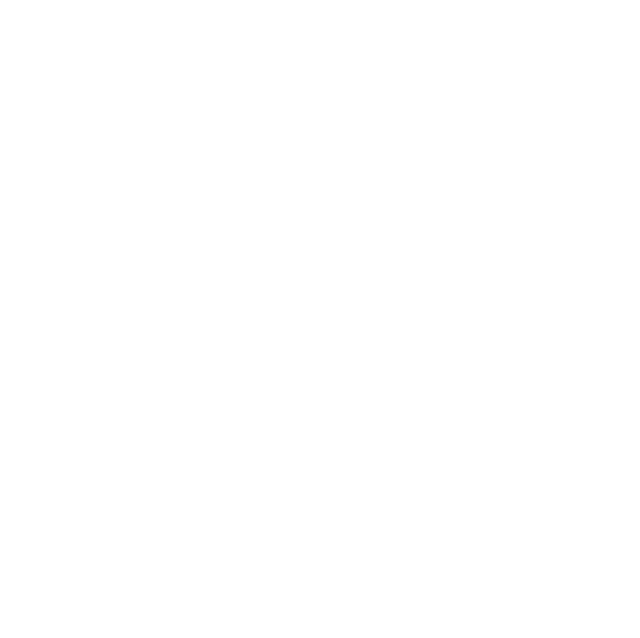
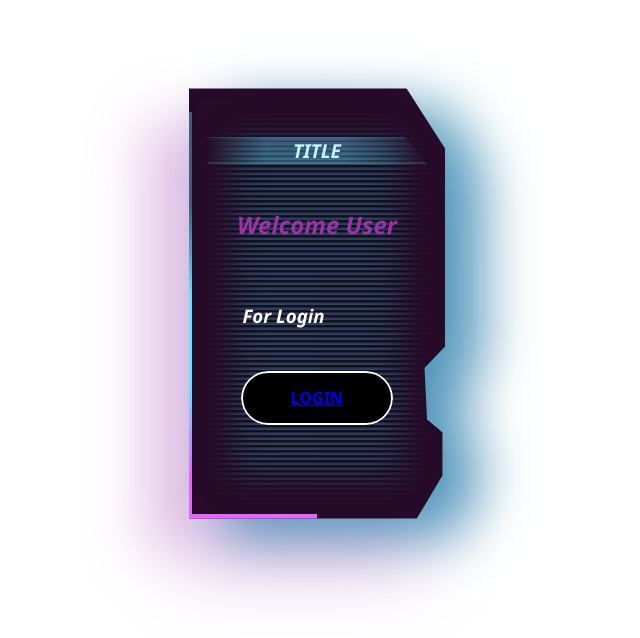
Before and after one commit to Muhammad-Ehsan-03/Ehsan-SECOND-PROJECT, a plain HTML site: page main.html in a window 1280 px wide. Shown: the whole page, without its empty margins (323-963 px from the left). Drawn offline with Linux system fonts and the light colour scheme.

Commit message:
Add front page

```diff
--- a/main.css
+++ b/main.css
@@ -0,0 +1,429 @@
+.container {
+  font-family: "Segoe UI", Tahoma, Geneva, Verdana, sans-serif;
+  font-style: italic;
+  font-weight: bold;
+  display: flex;
+  margin: auto;
+  aspect-ratio: 16/9;
+  align-items: center;
+  justify-items: center;
+  justify-content: center;
+  flex-wrap: wrap;
+  flex-direction: column;
+  gap: 1em;
+  margin-top: -60px;
+}
+
+.card-container {
+  filter: drop-shadow(46px 36px 24px #4090b5)
+    drop-shadow(-55px -40px 25px #9e30a9);
+  animation: blinkShadowsFilter 8s ease-in infinite;
+}
+
+.card-content {
+  display: grid;
+  align-content: center;
+  justify-items: center;
+  align-items: center;
+  text-align: center;
+  padding: 1em;
+  grid-template-rows: 0.1fr 0.7fr 0.25fr;
+  background-color: hsl(296, 59%, 10%);
+  width: 14em;
+
+  aspect-ratio: 9/16;
+  -webkit-clip-path: polygon(
+    0 0,
+    85% 0,
+    100% 14%,
+    100% 60%,
+    92% 65%,
+    93% 77%,
+    99% 80%,
+    99% 90%,
+    89% 100%,
+    0 100%
+  );
+  clip-path: polygon(
+    0 0,
+    85% 0,
+    100% 14%,
+    100% 60%,
+    92% 65%,
+    93% 77%,
+    99% 80%,
+    99% 90%,
+    89% 100%,
+    0 100%
+  );
+}
+
+.card-content::before {
+  content: "";
+  position: absolute;
+  width: 250%;
+  aspect-ratio: 1/1;
+  transform-origin: center;
+  background: linear-gradient(
+      to bottom,
+      transparent,
+      transparent,
+      #66e0ff,
+      #66e0ff,
+      #e366ff,
+      #e366ff,
+      transparent,
+      transparent
+    ),
+    linear-gradient(
+      to left,
+      transparent,
+      transparent,
+      #66e0ff,
+      #66e0ff,
+      #e366ff,
+      #e366ff,
+      transparent,
+      transparent
+    );
+  animation: rotate 5s infinite linear;
+}
+
+.card-content::after {
+  content: "";
+  position: absolute;
+  top: 1%;
+  left: 1%;
+  width: 98%;
+  height: 98%;
+  background: repeating-linear-gradient(
+      to bottom,
+      transparent 0%,
+      rgba(64, 144, 181, 0.6) 1px,
+      rgb(0, 0, 0) 3px,
+      rgba(64, 144, 181, 0.3019607843) 5px,
+      #153544 4px,
+      transparent 0.5%
+    ),
+    repeating-linear-gradient(
+      to left,
+      hsl(295, 60%, 12%) 100%,
+      hsla(295, 60%, 12%, 0.99) 100%
+    );
+  box-shadow: inset 0px 0px 30px 40px hsl(296, 59%, 10%);
+  -webkit-clip-path: polygon(
+    0 0,
+    85% 0,
+    100% 14%,
+    100% 60%,
+    92% 65%,
+    93% 77%,
+    99% 80%,
+    99% 90%,
+    89% 100%,
+    0 100%
+  );
+  clip-path: polygon(
+    0 0,
+    85% 0,
+    100% 14%,
+    100% 60%,
+    92% 65%,
+    93% 77%,
+    99% 80%,
+    99% 90%,
+    89% 100%,
+    0 100%
+  );
+  animation: backglitch 94ms linear infinite;
+}
+
+.card-title {
+  z-index: 80;
+  -webkit-clip-path: polygon(90% 0, 100% 100%, 0% 100%, 0% 0%);
+  clip-path: polygon(90% 0, 100% 100%, 0% 100%, 0% 0%);
+  background: linear-gradient(
+      90deg,
+      rgba(255, 254, 250, 0) 0%,
+      rgba(102, 224, 255, 0.3) 27%,
+      rgba(102, 224, 255, 0.3) 63%,
+      rgba(255, 255, 255, 0) 100%
+    ),
+    linear-gradient(
+      0deg,
+      rgba(102, 224, 255, 0.3) 0%,
+      rgba(255, 255, 255, 0) 10%,
+      rgba(255, 255, 255, 0) 96%,
+      rgba(102, 224, 255, 0.3) 100%
+    );
+  width: 98%;
+  font-size: 1.2em;
+}
+
+.title {
+  width: 100%;
+  height: 100%;
+  text-align: right;
+  position: relative;
+  z-index: 2;
+  color: hsl(192, 100%, 88%);
+  font-size: 1em;
+  transition: all ease-in-out 2s linear;
+}
+
+.card-body {
+  padding-block: 1.5em;
+  padding-inline: 1em;
+  z-index: 80;
+  display: flex;
+  gap: 1.5em;
+  flex-wrap: wrap;
+  justify-content: space-around;
+  align-items: center;
+  align-content: center;
+}
+
+.svg-card {
+  text-decoration: none;
+  color: hsl(192, 100%, 88%);
+  background: linear-gradient(
+    90deg,
+    transparent 0%,
+    rgba(102, 224, 255, 0.2) 27%,
+    rgba(102, 224, 255, 0.2) 63%,
+    transparent 100%
+  );
+  fill: currentColor;
+  width: 2em;
+  aspect-ratio: 1/1;
+  display: flex;
+  justify-content: center;
+  align-items: center;
+  transition: 0.5s;
+}
+
+.svg-card .face {
+  width: 0.7em;
+}
+
+.svg-card .twit {
+  width: 1em;
+}
+
+.svg-card .insta {
+  width: 1em;
+}
+
+.svg-card .whats {
+  width: 1.1em;
+}
+
+.svg-card:hover {
+  cursor: pointer;
+  color: hsl(192, 100%, 100%);
+}
+
+.card-footer {
+  padding-inline: 1em;
+}
+
+@keyframes backglitch {
+  0% {
+    box-shadow: inset 0px 20px 30px 40px hsl(296, 59%, 10%);
+  }
+
+  50% {
+    box-shadow: inset 0px -20px 30px 40px hsl(296, 59%, 10.2%);
+  }
+
+  to {
+    box-shadow: inset 0px 20px 30px 40px hsl(296, 59%, 10%);
+  }
+}
+
+@keyframes rotate {
+  0% {
+    transform: rotate(0deg) translate(-50%, 20%);
+  }
+
+  50% {
+    transform: rotate(180deg) translate(40%, 10%);
+  }
+
+  to {
+    transform: rotate(360deg) translate(-50%, 20%);
+  }
+}
+
+@keyframes blinkShadowsFilter {
+  0% {
+    filter: drop-shadow(46px 36px 28px rgba(64, 144, 181, 0.3411764706))
+      drop-shadow(-55px -40px 28px #9e30a9);
+  }
+
+  25% {
+    filter: drop-shadow(46px -36px 24px rgba(64, 144, 181, 0.8980392157))
+      drop-shadow(-55px 40px 24px #9e30a9);
+  }
+
+  50% {
+    filter: drop-shadow(46px 36px 30px rgba(64, 144, 181, 0.8980392157))
+      drop-shadow(-55px 40px 30px rgba(159, 48, 169, 0.2941176471));
+  }
+
+  75% {
+    filter: drop-shadow(20px -18px 25px rgba(64, 144, 181, 0.8980392157))
+      drop-shadow(-20px 20px 25px rgba(159, 48, 169, 0.2941176471));
+  }
+
+  to {
+    filter: drop-shadow(46px 36px 28px rgba(64, 144, 181, 0.3411764706))
+      drop-shadow(-55px -40px 28px #9e30a9);
+  }
+}
+h1 {
+  color: #9e30a9;
+}
+h3 {
+  color: white;
+}
+.btn-17,
+.btn-17 *,
+.btn-17 :after,
+.btn-17 :before,
+.btn-17:after,
+.btn-17:before {
+  border: 0 solid;
+  box-sizing: border-box;
+}
+
+.btn-17 {
+  -webkit-tap-highlight-color: transparent;
+  -webkit-appearance: button;
+  background-color: #000;
+  background-image: none;
+  color: #fff;
+  cursor: pointer;
+  font-family: ui-sans-serif, system-ui, -apple-system, BlinkMacSystemFont,
+    Segoe UI, Roboto, Helvetica Neue, Arial, Noto Sans, sans-serif,
+    Apple Color Emoji, Segoe UI Emoji, Segoe UI Symbol, Noto Color Emoji;
+  font-size: 100%;
+  font-weight: 900;
+  line-height: 1.5;
+  margin: 0;
+  -webkit-mask-image: -webkit-radial-gradient(#000, #fff);
+  padding: 0;
+  text-transform: uppercase;
+}
+
+.btn-17:disabled {
+  cursor: default;
+}
+
+.btn-17:-moz-focusring {
+  outline: auto;
+}
+
+.btn-17 svg {
+  display: block;
+  vertical-align: middle;
+}
+
+.btn-17 [hidden] {
+  display: none;
+}
+
+.btn-17 {
+  border-radius: 99rem;
+  border-width: 2px;
+  padding: 0.8rem 3rem;
+  z-index: 0;
+}
+
+.btn-17,
+.btn-17 .text-container {
+  overflow: hidden;
+  position: relative;
+}
+
+.btn-17 .text-container {
+  display: block;
+  mix-blend-mode: difference;
+}
+
+.btn-17 .text {
+  display: block;
+  position: relative;
+}
+
+.btn-17:hover .text {
+  -webkit-animation: move-up-alternate 0.3s forwards;
+  animation: move-up-alternate 0.3s forwards;
+}
+
+@-webkit-keyframes move-up-alternate {
+  0% {
+    transform: translateY(0);
+  }
+
+  50% {
+    transform: translateY(80%);
+  }
+
+  51% {
+    transform: translateY(-80%);
+  }
+
+  to {
+    transform: translateY(0);
+  }
+}
+
+@keyframes move-up-alternate {
+  0% {
+    transform: translateY(0);
+  }
+
+  50% {
+    transform: translateY(80%);
+  }
+
+  51% {
+    transform: translateY(-80%);
+  }
+
+  to {
+    transform: translateY(0);
+  }
+}
+
+.btn-17:after,
+.btn-17:before {
+  --skew: 0.2;
+  background: #fff;
+  content: "";
+  display: block;
+  height: 102%;
+  left: calc(-50% - 50% * var(--skew));
+  pointer-events: none;
+  position: absolute;
+  top: -104%;
+  transform: skew(calc(150deg * var(--skew))) translateY(var(--progress, 0));
+  transition: transform 0.2s ease;
+  width: 100%;
+}
+
+.btn-17:after {
+  --progress: 0%;
+  left: calc(50% + 50% * var(--skew));
+  top: 102%;
+  z-index: -1;
+}
+
+.btn-17:hover:before {
+  --progress: 100%;
+}
+
+.btn-17:hover:after {
+  --progress: -102%;
+}
--- a/main.html
+++ b/main.html
@@ -1,4 +1,30 @@
 <!DOCTYPE html>
 <html>
-  <body></body>
+  <head>
+    <link rel="stylesheet" href="main.css" />
+  </head>
+  <body>
+    <section class="container">
+      <div class="card-container">
+        <div class="card-content">
+          <div class="card-title">
+            <span class="title">TITLE</span>
+          </div>
+          <div class="card-body">
+            <h1>Welcome User</h1>
+            <h3>For Login</h3>
+
+
+              <a href="index.html"><button class="btn-17">
+                <span class="text-container">
+                  <span class="text" >Login</span>
+
+                </span></a>
+            </button>
+          </div>
+          <div class="card-footer"></div>
+        </div>
+      </div>
+    </section>
+  </body>
 </html>
```
Also changed, not shown: index.js (+46 -45 lines).
